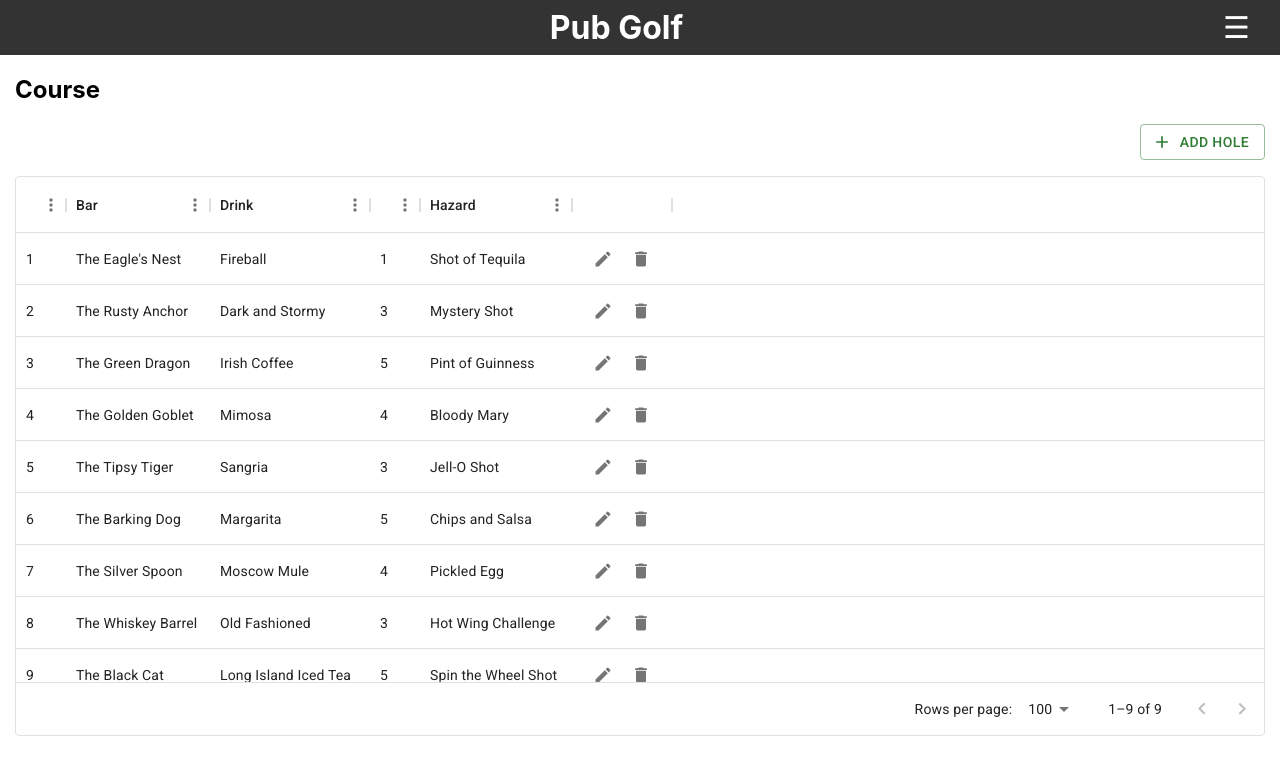
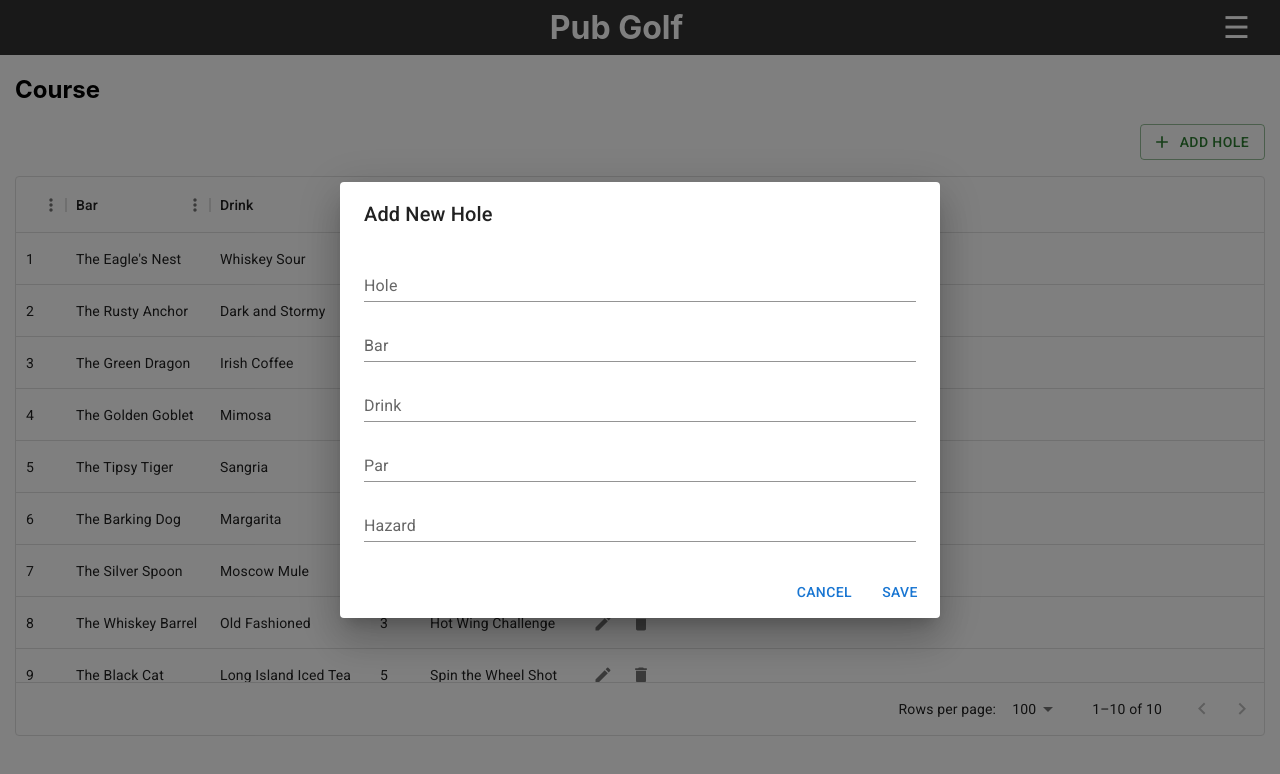
Before and after one commit to Andrew-Barker/pgolf, a React (Create React App) app: page /course in a window 1280 px wide. Both pictures are taken after a click on the button "ADD HOLE". Shown: the top 774 px of the page. Built offline with nearby package versions, Linux system fonts and the light colour scheme; data requests are answered from the project's data file.

Commit message:
Working add functionality

```diff
--- a/db.json
+++ b/db.json
@@ -1,76 +1,84 @@
 {
-  "course": [
+  "courses": [
     {
-      "id": 1,
-      "hole": 1,
+      "id": "1",
+      "hole": "1",
       "bar": "The Eagle's Nest",
-      "drink": "Fireball",
-      "par": "1",
+      "drink": "Whiskey Sour",
+      "par": "4",
       "hazard": "Shot of Tequila"
     },
     {
-      "id": 2,
-      "hole": 2,
+      "id": "2",
+      "hole": "2",
       "bar": "The Rusty Anchor",
       "drink": "Dark and Stormy",
-      "par": 3,
+      "par": "3",
       "hazard": "Mystery Shot"
     },
     {
-      "id": 3,
-      "hole": 3,
+      "id": "3",
+      "hole": "3",
       "bar": "The Green Dragon",
       "drink": "Irish Coffee",
-      "par": 5,
+      "par": "5",
       "hazard": "Pint of Guinness"
     },
     {
-      "id": 4,
-      "hole": 4,
+      "id": "4",
+      "hole": "4",
       "bar": "The Golden Goblet",
       "drink": "Mimosa",
-      "par": 4,
+      "par": "4",
       "hazard": "Bloody Mary"
     },
     {
-      "id": 5,
-      "hole": 5,
+      "id": "5",
+      "hole": "5",
       "bar": "The Tipsy Tiger",
       "drink": "Sangria",
-      "par": 3,
+      "par": "3",
       "hazard": "Jell-O Shot"
     },
     {
-      "id": 6,
-      "hole": 6,
+      "id": "6",
+      "hole": "6",
       "bar": "The Barking Dog",
       "drink": "Margarita",
-      "par": 5,
+      "par": "5",
       "hazard": "Chips and Salsa"
     },
     {
-      "id": 7,
-      "hole": 7,
+      "id": "7",
+      "hole": "7",
       "bar": "The Silver Spoon",
       "drink": "Moscow Mule",
-      "par": 4,
+      "par": "4",
       "hazard": "Pickled Egg"
     },
     {
-      "id": 8,
-      "hole": 8,
+      "id": "8",
+      "hole": "8",
       "bar": "The Whiskey Barrel",
       "drink": "Old Fashioned",
-      "par": 3,
+      "par": "3",
       "hazard": "Hot Wing Challenge"
     },
     {
-      "id": 9,
-      "hole": 9,
+      "id": "9",
+      "hole": "9",
       "bar": "The Black Cat",
       "drink": "Long Island Iced Tea",
-      "par": 5,
+      "par": "5",
       "hazard": "Spin the Wheel Shot"
+    },
+    {
+      "hole": "10",
+      "bar": "Paddy's Pub",
+      "drink": "Piss Water",
+      "par": "8",
+      "hazard": "",
+      "id": "cZi5e6x"
     }
   ]
 }
--- a/src/Course.js
+++ b/src/Course.js
@@ -1,14 +1,11 @@
 import BasicTable from './components/BasicTable';
-import { Box, Button } from '@mui/material';
-import AddIcon from '@mui/icons-material/Add';
 import React, { useState, useEffect } from 'react';
-
-
-
+import AddData from './components/AddData';
 
 
   const Course = () => {
     const [holes, setHoles] = useState([]);
+    const cols = ["Hole", "Bar", "Drink", "Par", "Hazard"]
 
     const handleDelete = (id) => {
       // Pass the id up to the parent component
@@ -18,7 +15,7 @@ import React, { useState, useEffect } from 'react';
     const handleEdit = (obj) => {
       // Pass the id up to the parent component
       console.log(`Hole to edit: ${obj.id}`)
-      fetch(`http://localhost:3001/course/${obj.id}`, {
+      fetch(`http://localhost:3001/courses/${obj.id}`, {
       method: 'PUT',
       headers: {
         'Content-Type': 'application/json',
@@ -43,7 +40,7 @@ import React, { useState, useEffect } from 'react';
   }, []);
 
   const getData = async () => {
-    const response = await fetch('http://localhost:3001/course');
+    const response = await fetch('http://localhost:3001/courses');
     const data = await response.json();
     setHoles(data);
   };
@@ -51,12 +48,8 @@ import React, { useState, useEffect } from 'react';
     <main>
       <section id="course">
         <h2>Course</h2>
-        <Box display="flex" justifyContent="flex-end" alignItems="center" mb={2}>
-          <Button variant="outlined" color='success' startIcon={<AddIcon />}>
-            Add Hole
-          </Button>
-        </Box>
-        <BasicTable data={holes} columns={["Hole", "Bar", "Drink", "Par", "Hazard"]} onDelete={handleDelete} onEdit={handleEdit}></BasicTable>
+        <AddData title={'Hole'} endpoint={"courses"} fields={cols} onAdd={getData}/>
+        <BasicTable data={holes} columns={cols} onDelete={handleDelete} onEdit={handleEdit}></BasicTable>
       </section>
     </main>
   );
--- /dev/null
+++ b/src/components/AddData.js
@@ -0,0 +1,96 @@
+import * as React from 'react';
+import Box from '@mui/material/Box';
+import Button from '@mui/material/Button';
+import AddIcon from '@mui/icons-material/Add';
+import Dialog from '@mui/material/Dialog';
+import DialogActions from '@mui/material/DialogActions';
+import DialogContent from '@mui/material/DialogContent';
+import DialogTitle from '@mui/material/DialogTitle';
+import TextField from '@mui/material/TextField';
+import { titleCase } from '../utils/helper';
+
+function convertKeysToLower(obj) {
+    const newObj = {};
+    for (const [key, value] of Object.entries(obj)) {
+      newObj[key.toLowerCase()] = value;
+    }
+    return newObj;
+  }
+
+
+function AddData(props) {
+    const { title, endpoint, fields, onAdd} = props;
+    const [open, setOpen] = React.useState(false);
+    const [addRow, setAddRow] = React.useState({});
+
+    const defineEmptyFormVals = () => {
+        return fields.reduce((obj, key) => ({ ...obj, [key]: '' }), {});
+    }
+
+    const handleClickOpen = () => {
+
+        setAddRow(defineEmptyFormVals())
+        setOpen(true);
+      };
+
+      const handleClose = () => {
+        setOpen(false);
+        setAddRow({})
+      };
+
+    const addRecord = (newRecord) => {
+        newRecord = convertKeysToLower(newRecord)
+        fetch(`http://localhost:3001/${endpoint}`, {
+          method: 'POST',
+          headers: {
+            'Content-Type': 'application/json'
+          },
+          body: JSON.stringify(newRecord)
+        })
+          .then(response => response.json())
+          .then(setOpen(false))
+          .then(setAddRow({}))
+          .then(onAdd)
+          .catch(error => console.error(error));
+      }
+
+
+  return (
+    <><Box display="flex" justifyContent="flex-end" alignItems="center" mb={2}>
+          <Button variant="outlined" color='success' startIcon={<AddIcon />} onClick={handleClickOpen}>
+              Add {title}
+          </Button>
+      </Box><Dialog open={open} onClose={handleClose}>
+              <DialogTitle>Add New {title}</DialogTitle>
+              <DialogContent>
+                  {Object.entries(addRow).map(([key]) => {
+                      if (key !== 'id') {
+                          return (
+                              <TextField
+                                  key={key.toLowerCase()}
+                                  margin="dense"
+                                  id={key.toLowerCase()}
+                                  label={titleCase(key)}
+                                  type="text"
+                                  fullWidth
+                                  variant="standard"
+                                  value={addRow[key.toLowerCase()]}
+                                  onChange={(event) => setAddRow({
+                                      ...addRow,
+                                      [key]: event.target.value
+                                  })} />
+                          );
+                      } else {
+                          return null;
+                      }
+                  })}
+              </DialogContent>
+              <DialogActions>
+                  <Button onClick={handleClose}>Cancel</Button>
+                  <Button onClick={() => addRecord(addRow)}>Save</Button>
+              </DialogActions>
+          </Dialog></>
+  );
+}
+
+export default AddData;
--- a/src/components/BasicTable.js
+++ b/src/components/BasicTable.js
@@ -4,7 +4,6 @@ import Table from '@mui/material/Table';
 import Dialog from '@mui/material/Dialog';
 import DialogActions from '@mui/material/DialogActions';
 import DialogContent from '@mui/material/DialogContent';
-import DialogContentText from '@mui/material/DialogContentText';
 import DialogTitle from '@mui/material/DialogTitle';
 import { styled } from '@mui/material/styles';
 import DeleteIcon from '@mui/icons-material/Delete';
@@ -15,6 +14,8 @@ import { DataGrid, GridActionsCellItem } from '@mui/x-data-grid';
 import Box from '@mui/material/Box';
 import Button from '@mui/material/Button';
 import TextField from '@mui/material/TextField';
+import { titleCase } from '../utils/helper';
+
 
 const StyledTable = styled(Table)({
   minWidth: 650,
@@ -28,10 +29,6 @@ const WarningIconButton = styled(IconButton)({
   color: amber["400"]
 });
 
-const titleCase = (str) => {
-    return str.replace(/\b\w/g, (char) => char.toUpperCase());
-  };
-
 
 function BasicTable(props) {
   const { data, columns, onDelete, onEdit } = props;
@@ -40,17 +37,20 @@ function BasicTable(props) {
     if(data && data.length > 0 ) {
       const columnData = data.map((row) => row[columnName]);
 
-    const longest = columnData.reduce((a, b) => {
-      return a.toString().length > b.toString().length ? a.toString() : b.toString();
-    });
+      const longest = columnData.reduce((a, b) => {
+        a = a || '';
+        b = b || '';
+        return a.toString().length > b.toString().length ? a.toString() : b.toString();
+      });
 
-    const width = longest.length * 8; // assuming 8 pixels per character
+      const width = longest.length * 8; // assuming 8 pixels per character
 
-    return width.toString();
+      return width.toString();
     } else {
       return '75'
     }
   }
+
 
   const createColumnObjs = (columns) => {
     let cols = columns.map((column) => {
@@ -101,7 +101,8 @@ function BasicTable(props) {
         rows={data}
         columns={createColumnObjs(columns)}
         getRowId={row => `${row.id}`} />
-    </Box><Dialog open={open} onClose={handleClose}>
+    </Box>
+    <Dialog open={open} onClose={handleClose}>
         <DialogTitle>{editingRow?.bar}</DialogTitle>
         <DialogContent>
   {Object.entries(editingRow).map(([key]) => {
--- /dev/null
+++ b/src/utils/helper.js
@@ -0,0 +1,3 @@
+export const titleCase = (str) => {
+    return str.replace(/\b\w/g, (char) => char.toUpperCase());
+  };
```
